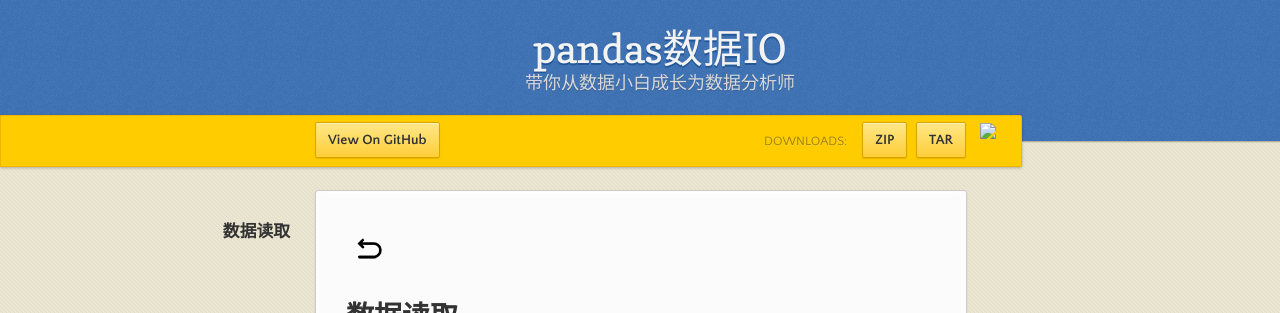
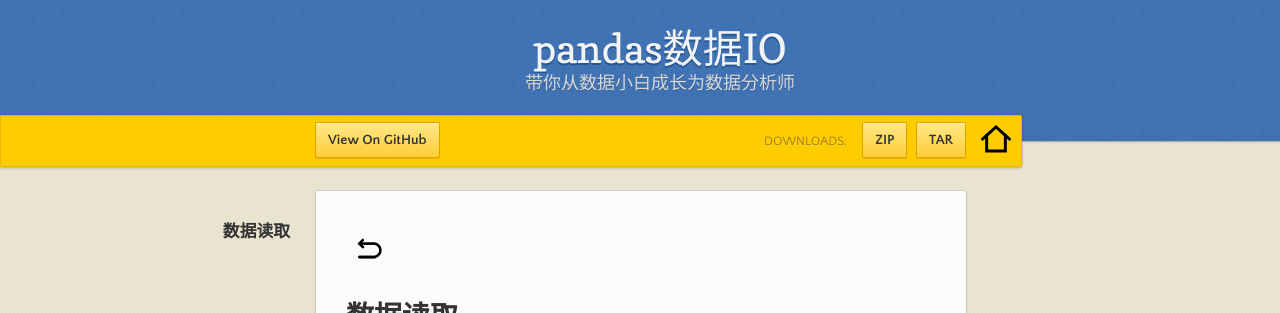
Before and after one commit to analy-liu/analy-liu.github.io, a Jekyll site: the page built from _posts/2022-07-04-Pandas_IO.md, in a window 1280 px wide. Shown: the top 313 px of the page. Built offline with Jekyll 4.4.1, drawn with Linux system fonts in a browser that asks for light colours.

Commit message:
修改链接

```diff
--- a/_layouts/default.html
+++ b/_layouts/default.html
@@ -25,7 +25,7 @@
       <div id="banner">
         <div id = "home">
           <!-- <span id="home"> -->
-          <a href="https://analy-liu.github.io/"><img src="../assets/images/home.svg"/></a>
+          <a href="https://analy-liu.github.io/"><img src="{{ site.github.repository_url }}/blob/main/assets/images/home.svg"/></a>
           <!-- </span> -->
         </div>
 
```
